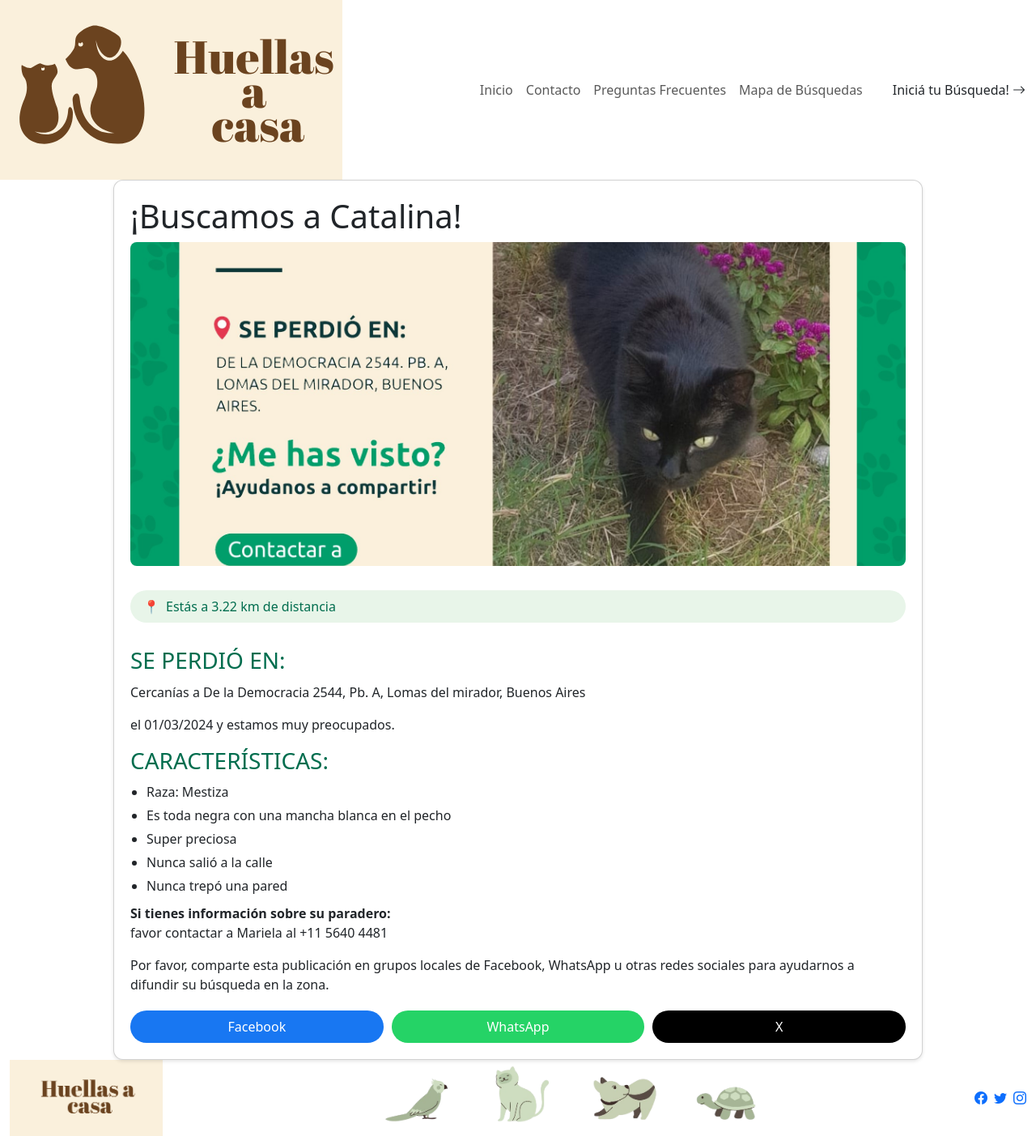
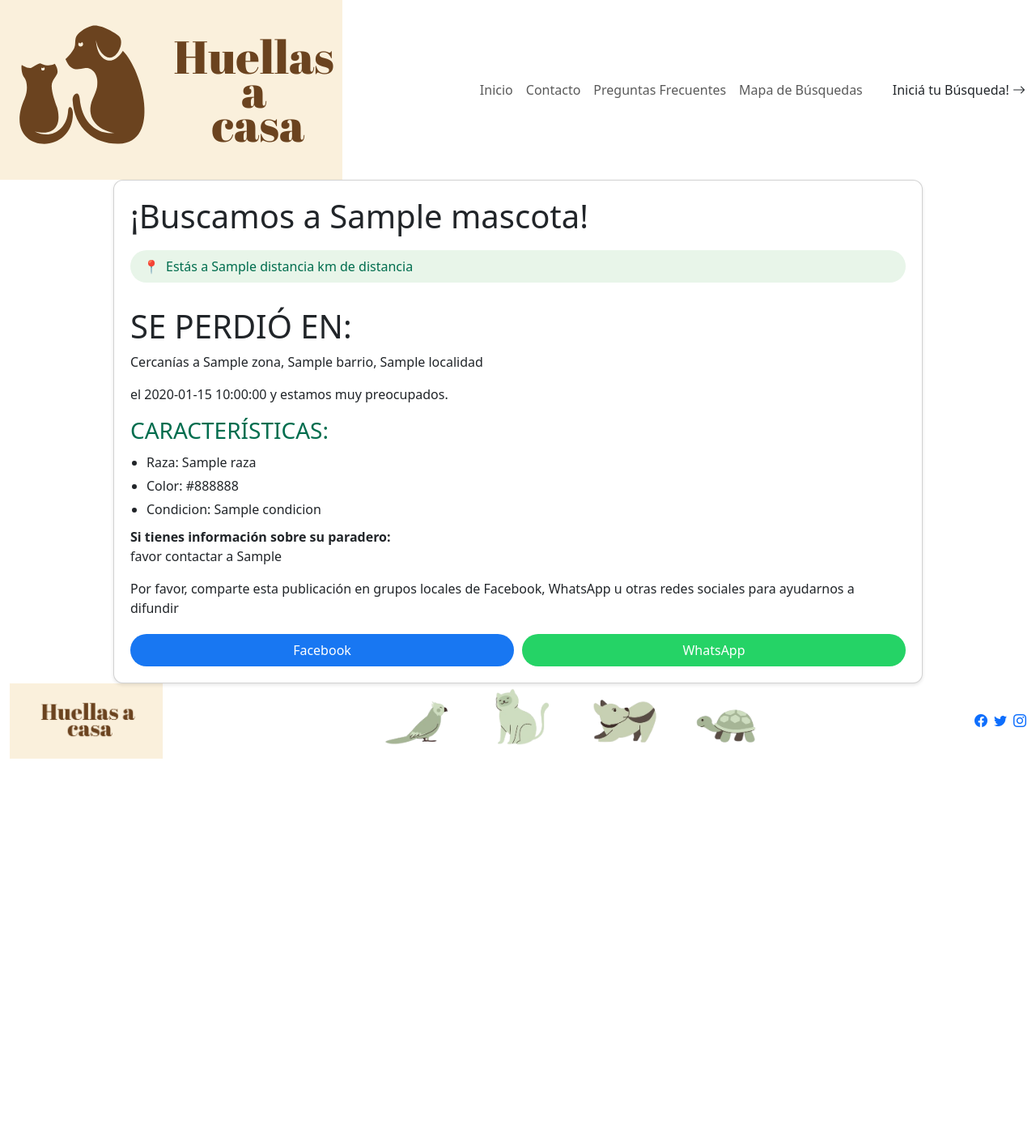
Before and after one commit to f3d3to/trabajo_practico-ids, a Flask app: template frontend/templates/detalleMascota.html in a window 1280 px wide. Shown: the whole page at 81% size. After the commit the page ends 937 px from the top, so only its background shows below. Run offline with Flask 3, Linux system fonts and the light colour scheme; the template is opened without the code that fills it: most values are stand-ins (such as "Sample title", 1, 10 or a date in 2020); parts of the project's set-up code (start-up, migrations or seed data) failed here and were passed over.

Commit message:
ver detalle dinamico de la mascota #34

```diff
--- a/backend/app_back.py
+++ b/backend/app_back.py
@@ -1,10 +1,10 @@
 # Third Party
 from flask import Flask, jsonify, request
 from flask_sqlalchemy import SQLAlchemy
-from sqlalchemy import create_engine, false
+from sqlalchemy import create_engine
 # Proyecto
-from config import DATABASE_URI, verificar_conexion
-from queries import MascotaDAO, PreguntasFrecuentesDAO, ContactoDAO
+from .config import DATABASE_URI, verificar_conexion
+from .queries import MascotaDAO, PreguntasFrecuentesDAO, ContactoDAO
 # Python
 import os
 
@@ -149,51 +149,6 @@ def obtener_preguntas_frecuentes():
     except Exception as e:
         return jsonify({"success": False, "error": str(e)}), 500
 
-@app.route("/api/mascotas/<int:id>", methods=['DELETE'])
-def eliminar_mascotas(id):
-    try:
-        mascota_dao.borrar(id)
-        return jsonify({"success": True}), 200
-    except Exception as e:
-        return jsonify({"success": False, "error": str(e)}), 500
-
-@app.route("/api/transito/", methods=['GET'])
-def obtener_mascotas_transito():
-    try:
-        data = request.json()
-        if data:
-            if "estado" not in data:
-                data["estado"] = "en transito"
-            resultado = mascota_dao.obtener_todos(data)
-            if len(resultado) == 0:
-                return jsonify({"success": False, "error": "no hubo coincidencias"}), 404
-            return jsonify({"success": True, "mascotas_transito": resultado}), 200
-        resultado = mascota_dao.obtener_todos({"estado": "en transito"})
-        return jsonify({"success": True, "mascotas_transito": resultado}), 200
-    except Exception as e:
-        return jsonify({"success": False, "error": str(e)}), 500
-
-@app.route("/api/reportar-encontrado", methods=['POST'])
-def reportar_encontrado(id):
-    try:
-        data = request.json()
-        if "estado" not in data:
-            data["estado"] = "encontrada"
-        mascota_dao.actualizar(id, data)
-        return jsonify({"success": True}), 200
-    except Exception as e:
-        return jsonify({"success": False, "error": str(e)}), 500
-
-@app.route("/api/transito/", methods=['POST'])
-def mascota_reportar_transito(id):
-    try:
-        data = request.json()
-        if "estado" not in data:
-            data["estado"] = "en transito"
-        mascota_dao.actualizar(id, data)
-        return jsonify({"success": True}), 200
-    except Exception as e:
-        return jsonify({"success": False, "error": str(e)}), 500
 
 if __name__ == '__main__':
     app.run(host='0.0.0.0', debug=True, port=5000)
--- a/deploy/docker-compose.yml
+++ b/deploy/docker-compose.yml
@@ -44,6 +44,8 @@ services:
     volumes:
       - mysql_data:/var/lib/mysql
       - ./init.sql:/docker-entrypoint-initdb.d/init.sql # actua como script inicial de mysql.
+    ports:
+      - 3307:3306
 
 volumes:
   mysql_data:
--- a/frontend/templates/detalleMascota.html
+++ b/frontend/templates/detalleMascota.html
@@ -1,59 +1,65 @@
 {% extends "base.html" %}
-{% block title %}Bienvenido{% endblock %}
+{% block title %}Detalles de la Mascota{% endblock %}
 
 {% block content %}
 
-<!-- Contenedor principal -->
 <div class="card">
-    <!-- Columna izquierda con imagen y título -->
     <div class="left-column">
         <div class="header">
-            <h1>¡Buscamos a Catalina!</h1>
+            {% if mascota['estado'] == 'perdida' %}
+                <h1>¡Buscamos a {{ mascota['nombre'] }}!</h1>
+            {% elif mascota['estado'] == 'en transito' %}
+                <h1>{{ mascota['nombre'] }} está en tránsito</h1>
+            {% elif mascota['estado'] == 'en adopcion' %}
+                <h1>{{ mascota['nombre'] }} está en adopción</h1>
+            {% else %}
+                <h1>Detalles de {{ mascota['nombre'] }}</h1>
+            {% endif %}
         </div>
 
         <!-- Imagen del animal perdido -->
-        <img src="../static/images/ejemploFlyerBusqueda.png" alt="Catalina - Gata negra con mancha blanca" class="pet-image">
+        <!-- <img src="{{ mascota['foto'] }}" alt="{{ mascota['nombre'] }} - {{ mascota['descripcion'] }}" class="pet-image"> -->
 
-        <!-- Badge de ubicación -->
         <div class="location-badge">
             <span>📍</span>
-            <span>Estás a 3.22 km de distancia</span>
+            <span>Estás a {{ mascota.get('distancia', 'N/A') }} km de distancia</span>
         </div>
     </div>
 
-    <!-- Columna derecha con detalles y botones de compartir -->
     <div class="right-column">
-        <!-- Sección de detalles -->
         <div class="details">
-            <h3>SE PERDIÓ EN:</h3>
-            <p>Cercanías a De la Democracia 2544, Pb. A, Lomas del mirador, Buenos Aires</p>
-            <p>el 01/03/2024 y estamos muy preocupados.</p>
+            {% if mascota['estado'] == 'perdida' %}
+                <h1>SE PERDIÓ EN:</h1>
+                <p>Cercanías a {{ mascota['zona'] }}, {{ mascota['barrio'] }}, {{ mascota['localidad'] }}</p>
+                <p>el {{ mascota['fecha_publicacion'] }} y estamos muy preocupados.</p>
+            {% elif mascota['estado'] == 'en transito' %}
+                <h1>ESTA EN BUSCA DE UN NUEVO HOGAR</h1>
+            {% elif mascota['estado'] == 'en adopcion' %}
+                <h1>ADOPTA Y CAMBIA SU VIDA</h1>
+            {% else %}
+                <h1> </h1>
+            {% endif %}
 
             <h3>CARACTERÍSTICAS:</h3>
             <ul>
-                <li>Raza: Mestiza</li>
-                <li>Es toda negra con una mancha blanca en el pecho</li>
-                <li>Super preciosa</li>
-                <li>Nunca salió a la calle</li>
-                <li>Nunca trepó una pared</li>
+                <li>Raza: {{ mascota['raza'] }}</li>
+                <li>Color: {{ mascota['color'] }}</li>
+                <li>Condicion: {{ mascota['condicion'] }}</li>
             </ul>
 
-            <p><strong>Si tienes información sobre su paradero:</strong><br>
-            favor contactar a Mariela al +11 5640 4481</p>
+            {% if mascota['estado'] == 'perdida' %}
+                <p><strong>Si tienes información sobre su paradero:</strong><br>
+                    favor contactar a {{ mascota['informacion_contacto'] }}</p>
+            {% endif %}
         </div>
 
-        <!-- Sección de compartir -->
         <div>
-            <p>Por favor, comparte esta publicación en grupos locales de Facebook, WhatsApp u otras redes sociales para ayudarnos a difundir su búsqueda en la zona.</p>
-
-            <!-- Botones de redes sociales -->
+            <p>Por favor, comparte esta publicación en grupos locales de Facebook, WhatsApp u otras redes sociales para ayudarnos a difundir</p>
             <div class="share-buttons">
                 <a href="#" class="share-button facebook">Facebook</a>
                 <a href="#" class="share-button whatsapp">WhatsApp</a>
-                <a href="#" class="share-button twitter">X</a>
             </div>
         </div>
     </div>
 </div>
-
 {% endblock %}
```
Also changed, not shown: frontend/app_front.py (+46 -4 lines), frontend/templates/busquedaMascota.html (+6 -1 lines).
